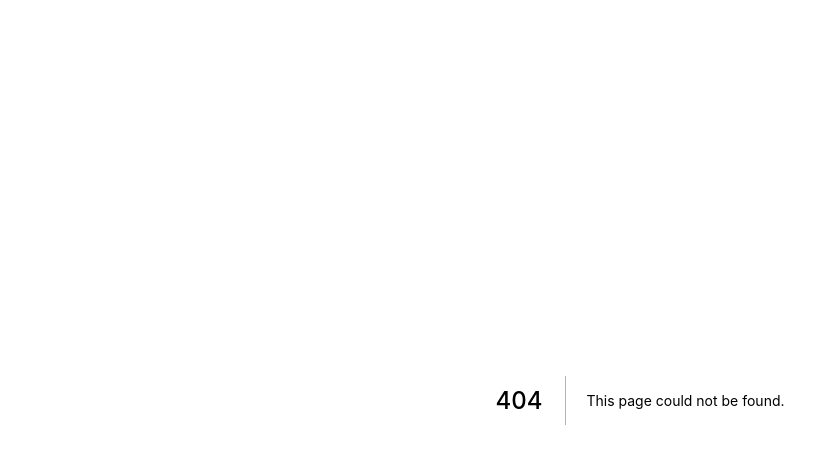
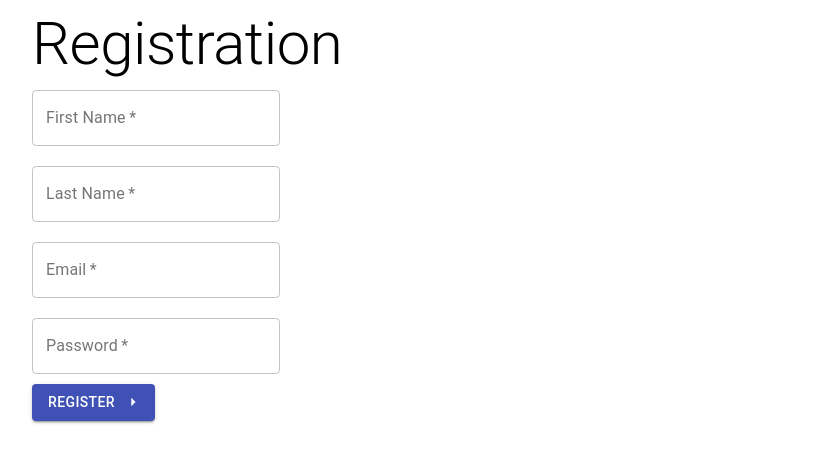
Before and after one commit to nkopak/toDoAppClient, a Next.js app: page /auth/register in a window 1280 px wide. Before the commit this address had no page. Shown: the top 462 px of the page, without its empty margins (0-816 px from the left). Built offline with nearby package versions, Linux system fonts and the light colour scheme.

Commit message:
login/register

```diff
--- a/package.json
+++ b/package.json
@@ -35,6 +35,7 @@
     "eslint-plugin-react": "^7.24.0",
     "eslint-plugin-react-hooks": "^4.2.0",
     "husky": "^7.0.1",
+    "prettier": "2.3.2",
     "typescript": "4.3.5"
   }
 }
--- a/pages/_app.tsx
+++ /dev/null
@@ -1,7 +0,0 @@
-import '../styles/globals.css'
-import type { AppProps } from 'next/app'
-
-function MyApp({ Component, pageProps }: AppProps) {
-  return <Component {...pageProps} />
-}
-export default MyApp
--- a/pages/api/hello.ts
+++ /dev/null
@@ -1,13 +0,0 @@
-// Next.js API route support: https://nextjs.org/docs/api-routes/introduction
-import type { NextApiRequest, NextApiResponse } from 'next'
-
-type Data = {
-  name: string
-}
-
-export default function handler(
-  req: NextApiRequest,
-  res: NextApiResponse<Data>
-) {
-  res.status(200).json({ name: 'John Doe' })
-}
--- /dev/null
+++ b/pages/auth/register.tsx
@@ -0,0 +1,119 @@
+import { useState } from 'react';
+import Axios from 'axios';
+import {
+  Container,
+  TextField,
+  Typography,
+  Button,
+  makeStyles
+} from '@material-ui/core';
+import ArrowRightIcon from '@material-ui/icons/ArrowRight';
+
+const useStyles = makeStyles({
+  field: {
+    marginTop: 10,
+    marginBottom: 10
+  }
+});
+
+export default function Register() {
+  const classes = useStyles();
+
+  const [firstNameReg, setFirstNameReg] = useState('');
+  const [lastNameReg, setLastNameReg] = useState('');
+  const [emailReg, setEmailReg] = useState('');
+  const [passwordReg, setPasswordReg] = useState('');
+  const [inputError, setInputError] = useState(false);
+
+  const register = (e: any) => {
+    e.preventDefault();
+
+    setInputError(false);
+
+    if (
+      firstNameReg === '' ||
+      lastNameReg === '' ||
+      emailReg === '' ||
+      passwordReg === ''
+    ) {
+      setInputError(true);
+    }
+
+    Axios.post('http://localhost:5000/auth/register', {
+      firstName: firstNameReg,
+      lastName: lastNameReg,
+      email: emailReg,
+      password: passwordReg
+    }).then((response) => {
+      console.log(response);
+    });
+  };
+
+  return (
+    <Container>
+      <form>
+        <Typography variant="h2">Registration</Typography>
+        <TextField
+          className={classes.field}
+          id="firstNameInput"
+          label="First Name"
+          variant="outlined"
+          required
+          error={inputError}
+          onChange={(e) => {
+            setFirstNameReg(e.target.value);
+          }}
+        />
+        <br />
+        <TextField
+          className={classes.field}
+          id="firstNameInput"
+          label="Last Name"
+          variant="outlined"
+          required
+          error={inputError}
+          onChange={(e) => {
+            setLastNameReg(e.target.value);
+          }}
+        />
+        <br />
+        <TextField
+          className={classes.field}
+          id="firstNameInput"
+          label="Email"
+          variant="outlined"
+          required
+          error={inputError}
+          onChange={(e) => {
+            setEmailReg(e.target.value);
+          }}
+        />
+        <br />
+        <TextField
+          className={classes.field}
+          id="firstNameInput"
+          label="Password"
+          variant="outlined"
+          required
+          error={inputError}
+          onChange={(e) => {
+            setPasswordReg(e.target.value);
+          }}
+        />
+        <br />
+        {/* <button type="submit" onClick={register}>
+          Register
+        </button> */}
+        <Button
+          type="submit"
+          onClick={register}
+          variant="contained"
+          color="primary"
+          endIcon={<ArrowRightIcon />}
+        >
+          Register
+        </Button>
+      </form>
+    </Container>
+  );
+}
```
Also changed, not shown: pages/auth/login.tsx (added, +101 -0 lines), pages/index.tsx (+7 -65 lines), 2 other files (tests, documents, lock files or other folders).
